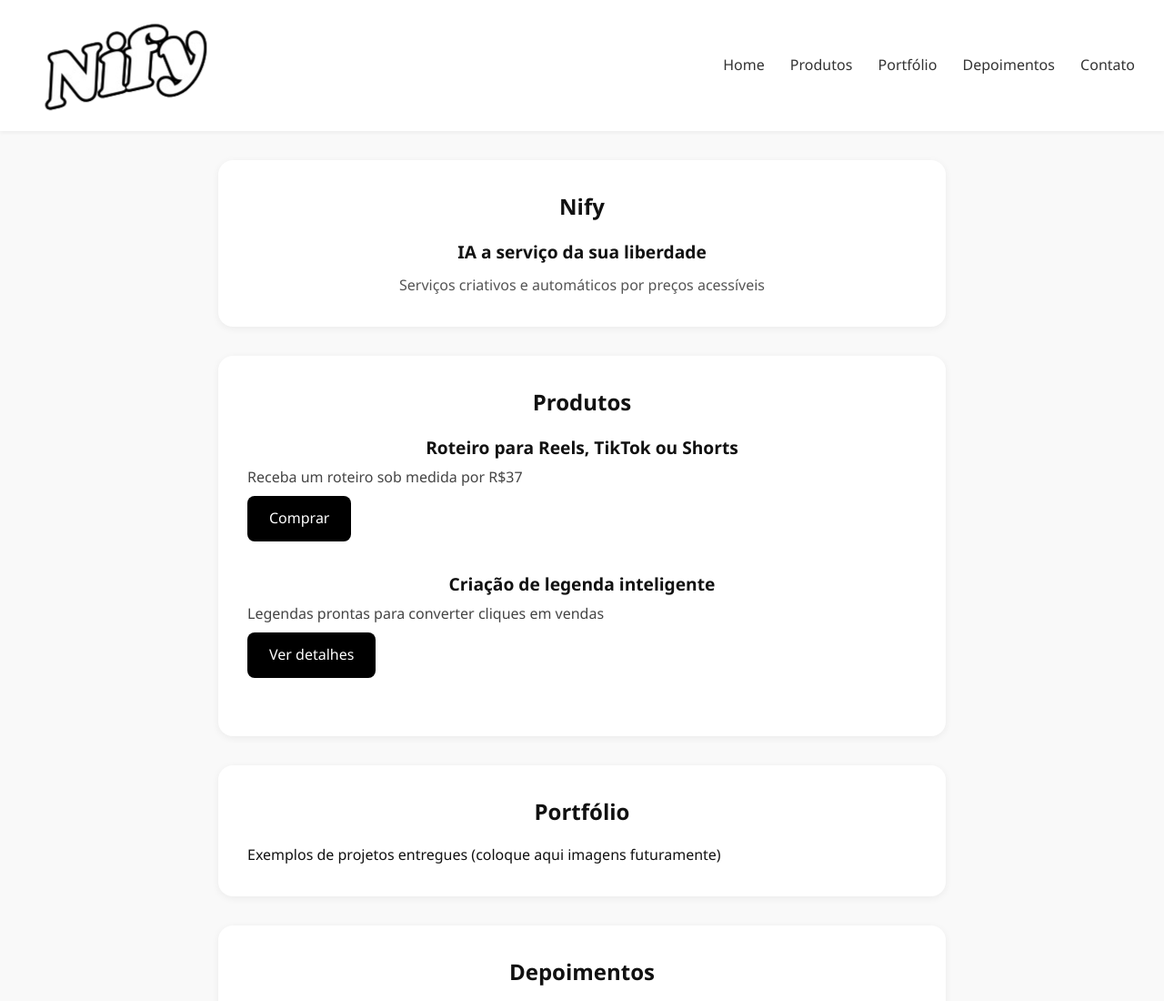
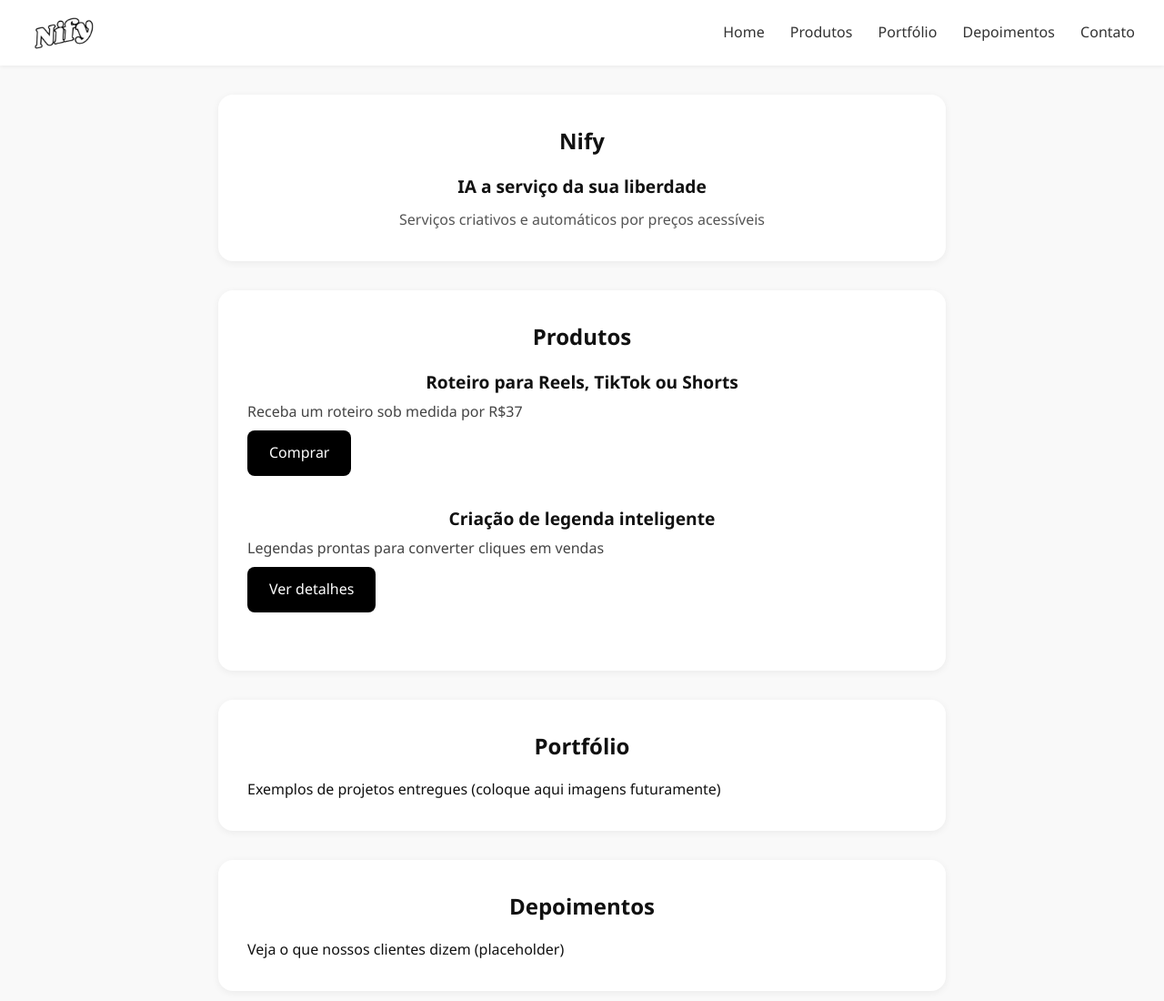
Before and after one commit to nify-drop/Nify, a plain HTML site: page index.html in a window 1280 px wide. Shown: the top 1100 px of the page at 91% size. Drawn offline with Linux system fonts and the light colour scheme.

Commit message:
Update style.css

```diff
--- a/style.css
+++ b/style.css
@@ -26,7 +26,7 @@ body {
 }
 
 .logo {
-  max-height: 160px;
+  max-height: 40px;
 }
 
 .nav-links a {
```
